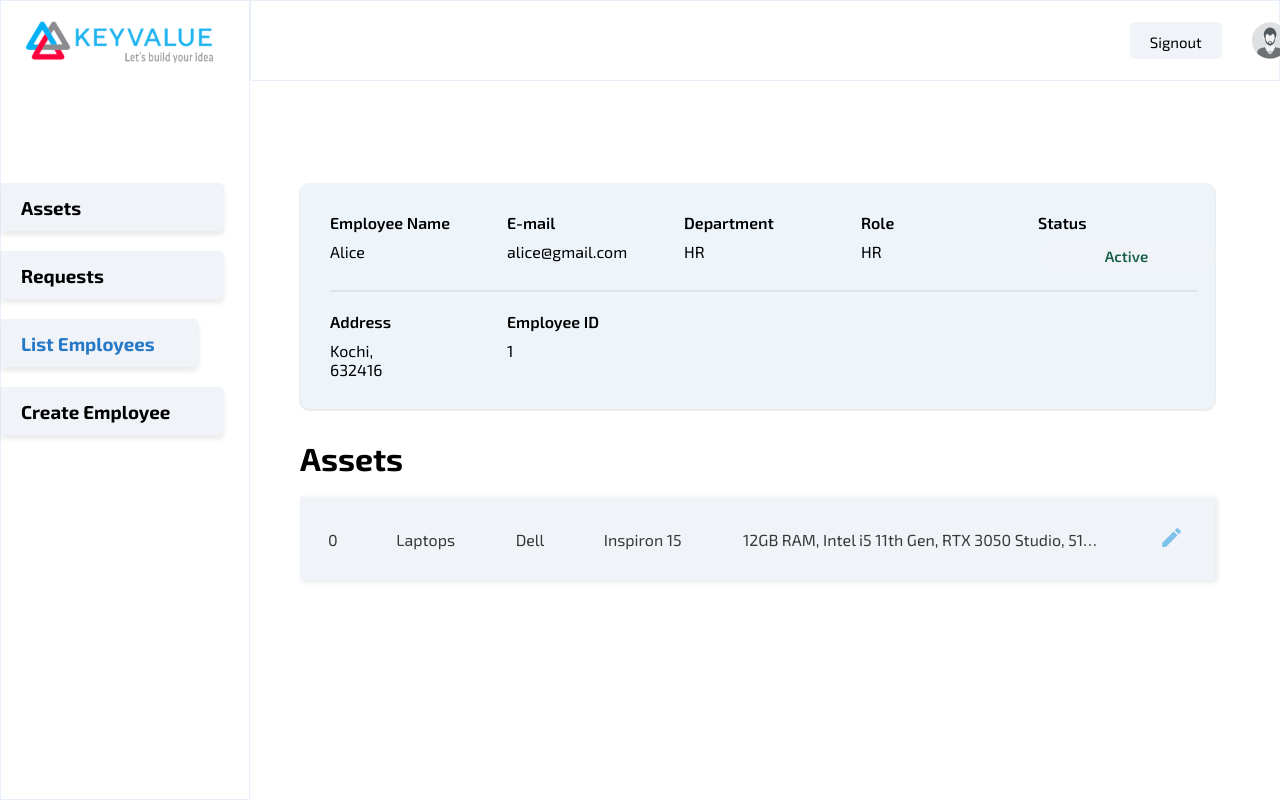
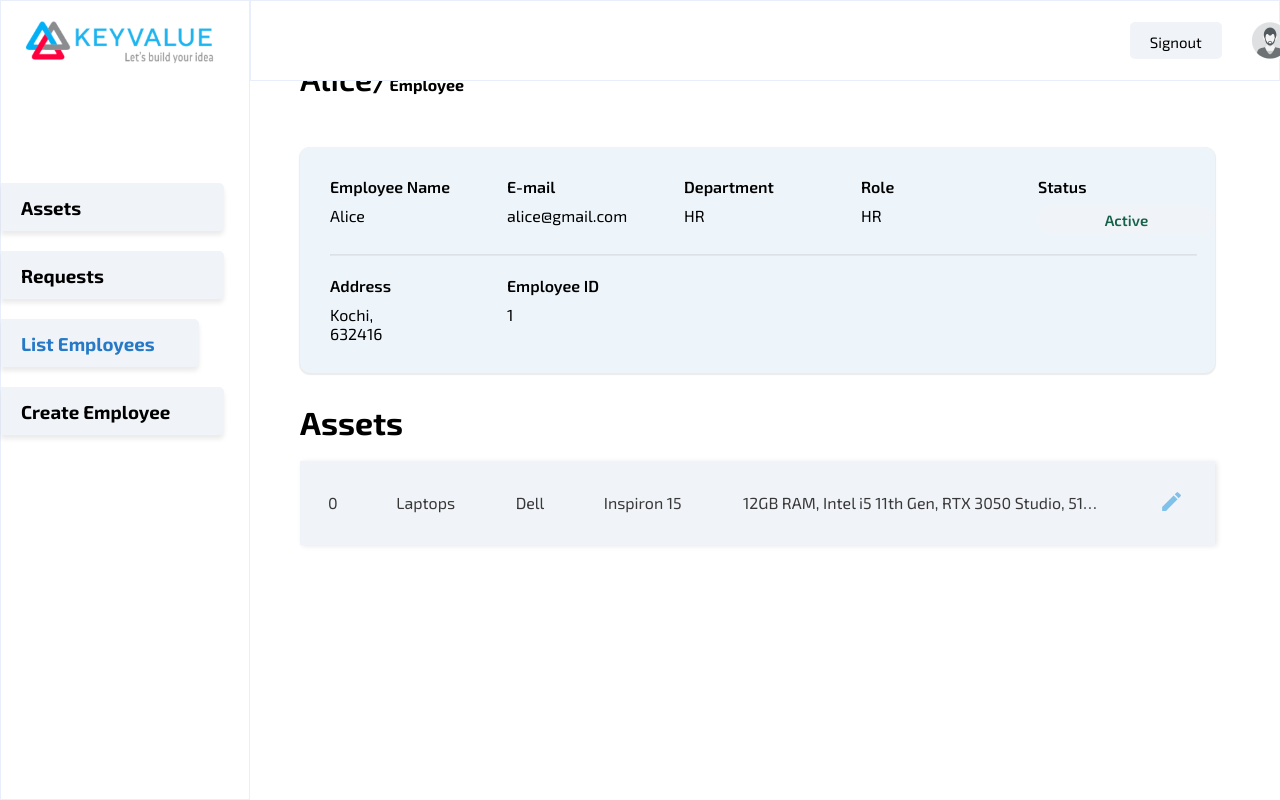
Before and after one commit to krishnapriyarajeev/Asset-Management-System, a React (Vite) app in the folder ui/: page /employees/1 in a window 1280 px wide. Built offline with nearby package versions, Linux system fonts and the light colour scheme.

Commit message:
action:listemployees header

```diff
--- a/ui/src/pages/EmployeeDetails/EmployeeDetails.jsx
+++ b/ui/src/pages/EmployeeDetails/EmployeeDetails.jsx
@@ -84,12 +84,12 @@ const EmployeeDetails = () => {
         cancelHandler={cancelEdit}
         open={editModal}
       />
-
-      <Container>
-        <div className="heading-sub">
+      <div className="heading-subcategory">
           <h1 className="head">{employee.ename}/</h1>
           <h4 className="tail">Employee</h4>
         </div>
+      <Container>
+
 
         <section className="form-section detail-section">
           <div className="detail-container">
```
